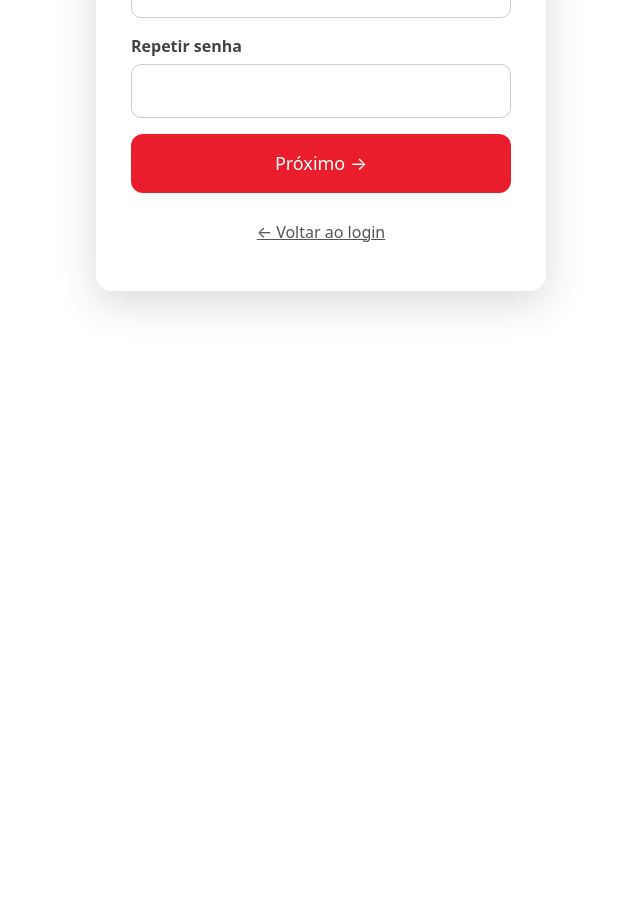
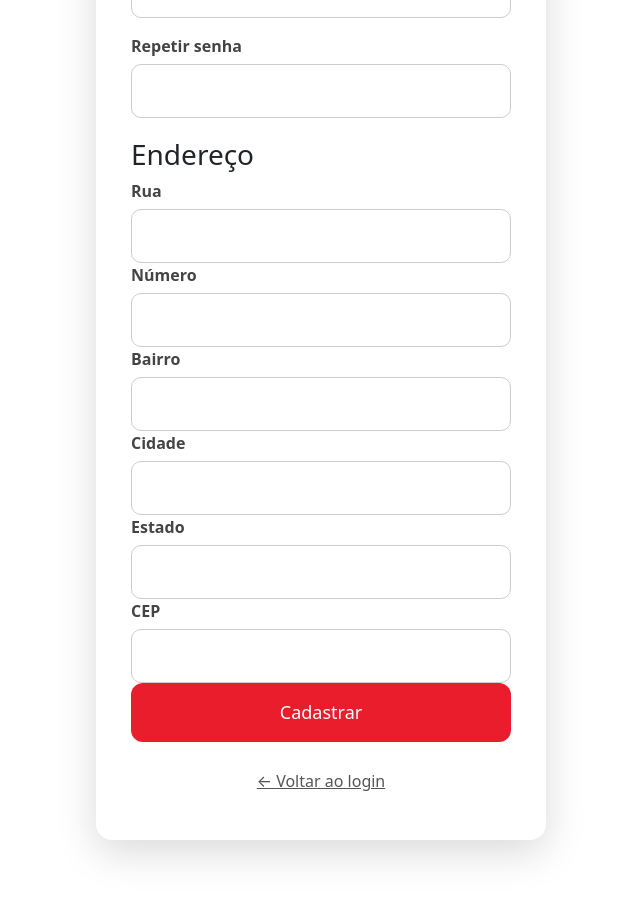
Before and after one commit to DafniMilla/ifood-web, a React (Create React App) app: page /cadastroDonoRest in a window 1280 px wide. Shown: the part 720-1618 px from the top of the page, without its empty margins (319-959 px from the left). Before the commit the page ends 1071 px from the top, so only its background shows below. Built offline with nearby package versions, Linux system fonts and the light colour scheme.

Commit message:
ajeitando o djabo do login

```diff
--- a/src/App.js
+++ b/src/App.js
@@ -4,7 +4,6 @@ import TelaPrincipal from "./views/TelaPrincipal";
 import FormLogin from "./views/login/FormLogin";
 import FormCadastroRest from "./views/cadastros/FormCadastroRest";
 import FormCadastroDonoRest from "./views/cadastros/FormCadastroDonoRest";
-import FormCadastroProduto from "./views/cadastros/FormCadastroProduto";
 import EsqueceuSenha from "./views/login/EsqueceuSenha";
 
 import Pedidos from "./views/pedidos/Pedidos";
@@ -20,7 +19,6 @@ function App() {
         <Route path="/" element={<FormLogin />} />
         <Route path="/cadastroRest" element={<FormCadastroRest />} />
         <Route path="/cadastroDonoRest" element={<FormCadastroDonoRest />} />
-        <Route path="/cadastroProduto" element={<FormCadastroProduto />} />
         <Route path="/esqueceu-senha" element={<EsqueceuSenha />} />
 
         {/* painel principal */}
--- a/src/views/cadastros/FormCadastroDonoRest.jsx
+++ b/src/views/cadastros/FormCadastroDonoRest.jsx
@@ -1,6 +1,6 @@
 import axios from "axios";
 import { useState } from "react";
-import { useNavigate } from "react-router-dom";
+import {useLocation, useNavigate } from "react-router-dom";
 
 export default function FormCadastroDonoRest({ onBackToLogin }) {
   const [nome, setNome] = useState("");
@@ -11,10 +11,19 @@ export default function FormCadastroDonoRest({ onBackToLogin }) {
   const [password, setPassword] = useState("");
   const [repPassword, setRepPassword] = useState("");
   const [erro, setErro] = useState("");
+  const location = useLocation();
   const navigate = useNavigate();
+  const id_usuario = location.state?.id_usuario;
+  const [rua, setRua] = useState("");
+  const [numero, setNumero] = useState("");
+  const [bairro, setBairro] = useState("");
+  const [cidade, setCidade] = useState("");
+  const [estado, setEstado] = useState("");
+  const [cep, setCep] = useState("");
+
 
   async function cadastrar() {
-    if (!nome || !cpf || !email || !password || !fone || !dtNascimento)
+    if (!nome || !cpf || !email || !password || !fone || !dtNascimento || !rua || !numero || !bairro || !cidade || !estado || !cep)
       return setErro("Preencha todos os campos");
 
     if (!email.includes("@")) return setErro("O e-mail deve conter @");
@@ -29,8 +38,17 @@ export default function FormCadastroDonoRest({ onBackToLogin }) {
       cpf,
       email,
       password,
-      foneCelular: fone,
-      dtNascimento,
+      dt_nascimento: dtNascimento,
+    fone_celular: fone,
+      endereco: {
+          rua,
+          numero,
+          bairro,
+          cidade,
+          estado,
+          cep,
+        }
+
     };
 
 try {
@@ -41,11 +59,9 @@ export default function FormCadastroDonoRest({ onBackToLogin }) {
 
   const id_usuario = res.data.idUsuario;
 
+  // volta para a tela de login do FormLogin
+  onBackToLogin();
 
-
-
-      // Envia o id para o FormCadastroRest
-navigate("/cadastroRest", { state: { id_usuario } });
 } catch (e) {
   console.log(e);
   setErro("Erro ao cadastrar dono");
@@ -93,8 +109,30 @@ navigate("/cadastroRest", { state: { id_usuario } });
         <input style={styles.input} type="password" value={repPassword} onChange={(e) => setRepPassword(e.target.value)} />
       </div>
 
+        <h3 style={{ marginTop: 20 }}>Endereço</h3>
+
+        <label style={styles.label}>Rua</label>
+        <input style={styles.input} value={rua} onChange={(e) => setRua(e.target.value)} />
+
+        <label style={styles.label}>Número</label>
+        <input style={styles.input} value={numero} onChange={(e) => setNumero(e.target.value)} />
+
+        <label style={styles.label}>Bairro</label>
+        <input style={styles.input} value={bairro} onChange={(e) => setBairro(e.target.value)} />
+
+        <label style={styles.label}>Cidade</label>
+        <input style={styles.input} value={cidade} onChange={(e) => setCidade(e.target.value)} />
+
+        <label style={styles.label}>Estado</label>
+        <input style={styles.input} value={estado} onChange={(e) => setEstado(e.target.value)} />
+
+        <label style={styles.label}>CEP</label>
+        <input style={styles.input} value={cep} onChange={(e) => setCep(e.target.value)} />
+
+
+
       <button style={styles.btn} onClick={cadastrar}>
-        Próximo →
+        Cadastrar
       </button>
 
       <button
--- a/src/views/cadastros/FormCadastroProduto.jsx
+++ /dev/null
@@ -1,12 +0,0 @@
-import React from "react";
-import axios from "axios";
-import { Container } from "react-bootstrap";
-import "bootstrap/dist/css/bootstrap.min.css";
-
-export default function FormCadastro() {
-  return (
-    <Container className="mt-5">
-      <h1>Teste de Cadastro de produto</h1>
-    </Container>
-  );
-}
--- a/src/views/login/FormLogin.jsx
+++ b/src/views/login/FormLogin.jsx
@@ -50,11 +50,25 @@ export default function FormLogin() {
   "http://localhost:8081/auth/login",
   authenticationRequest
 );
-      console.log('Login realizado com sucesso:', response.data);
 
-      const token  = response.data.token;
-      localStorage.setItem("token",token)
-     navigate("/telaprincipal")
+console.log("Login realizado com sucesso:", response.data);
+
+
+const id_usuario = response.data.id;
+
+
+const respRest = await axios.get(
+  `http://localhost:8081/restaurante/usuario/${id_usuario}`
+);
+
+
+if (respRest.data) {
+  navigate("/telaprincipal");
+}
+
+else {
+  navigate("/cadastro-restaurante", { state: { id_usuario } });
+}
 
   } catch (err) {
     if (err.response) {
--- a/src/views/produtos/ProdutoNovo.jsx
+++ b/src/views/produtos/ProdutoNovo.jsx
@@ -1,6 +1,25 @@
 import { useState } from "react";
 import axios from "axios";
 import { Container, Row, Col, Card, Button, Form } from "react-bootstrap";
+
+  const styles = {
+  label: {
+    marginBottom: 6,
+    display: "block",
+  },
+    input: {
+    width: "100%",
+    padding: 13,
+    marginBottom: 15,
+    border: "1px solid #dee2e6",
+    borderRadius: 10,
+    fontSize: 15,
+    transition: "0.3s",
+  },
+
+  }
+
+
 
 export default function ProdutoNovo() {
   const [nome, setNome] = useState("");
@@ -8,6 +27,8 @@ export default function ProdutoNovo() {
   const [preco, setPreco] = useState("");
   const [categoria, setCategoria] = useState("");
   const [ativo, setAtivo] = useState(true);
+  const [imagem, setImagem] = useState(null);
+
 
   const [erro, setErro] = useState("");
   const [sucesso, setSucesso] = useState("");
@@ -22,33 +43,44 @@ export default function ProdutoNovo() {
   setErro("");
   setSucesso("");
 
-    if (!nome || !descricao || !preco || !categoria) {
+  // validações
+  if (!nome || !descricao || !preco || !categoria)
     return setErro("Preencha todos os campos!");
-    }
+
+  if (!imagem)
+    return setErro("Envie uma imagem do produto!");
 
   try {
-      const payload = {
+    const dados = {
       nome,
       descricao,
       preco: parseFloat(preco),
-        categoria,  // categoria digitada livremente
+      categoria,
       ativo,
     };
 
-      await axios.post("http://localhost:8081/produto", payload, {
+    const formData = new FormData();
+    formData.append("dados", new Blob([JSON.stringify(dados)], { type: "application/json" }));
+    formData.append("imagem", imagem);
+
+    const token = localStorage.getItem("token");
+
+    await axios.post("http://localhost:8081/produtos", formData, {
       headers: {
         Authorization: `Bearer ${token}`,
+        "Content-Type": "multipart/form-data",
       },
     });
 
     setSucesso("Produto cadastrado com sucesso!");
 
-      // limpa o form
+    // limpa os campos
     setNome("");
     setDescricao("");
     setPreco("");
     setCategoria("");
     setAtivo(true);
+    setImagem(null);
 
   } catch (e) {
     console.error(e);
@@ -71,6 +103,14 @@ export default function ProdutoNovo() {
             {sucesso && <div className="alert alert-success">{sucesso}</div>}
 
             <Form onSubmit={cadastrarProduto}>
+
+              <label style={styles.label}>Imagem do produto</label>
+              <input
+                type="file"
+                accept="image/*"
+                onChange={(e) => setImagem(e.target.files[0])}
+                style={styles.input}
+              />
 
               <Form.Group className="mb-3">
                 <Form.Label>Nome do Produto</Form.Label>
```
Lines whose indentation alone changed are shown as unchanged.
